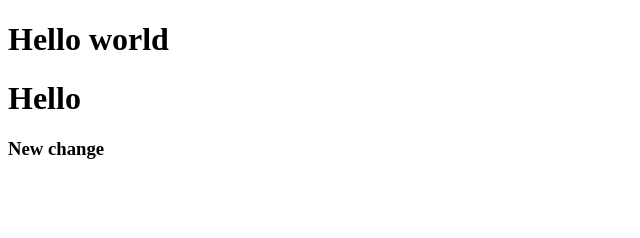
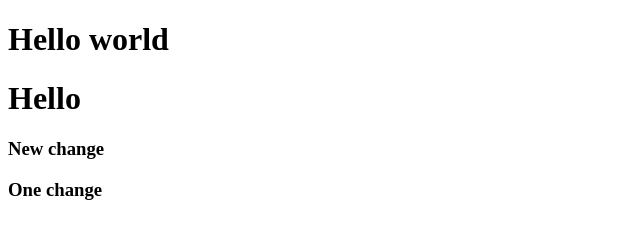
Before and after one commit to Anatoli-st/test121, a plain HTML site: page index.html in a window 1280 px wide. Shown: the whole page, without its empty margins (0-640 px from the left). Drawn offline with Linux system fonts and the light colour scheme.

Commit message:
one change

```diff
--- a/index.html
+++ b/index.html
@@ -9,5 +9,7 @@
     <h1>Hello world</h1>
     <h1>Hello</h1>
     <h3>New change</h3>
+    <h3>One change</h3>
+
 </body>
 </html>
```
